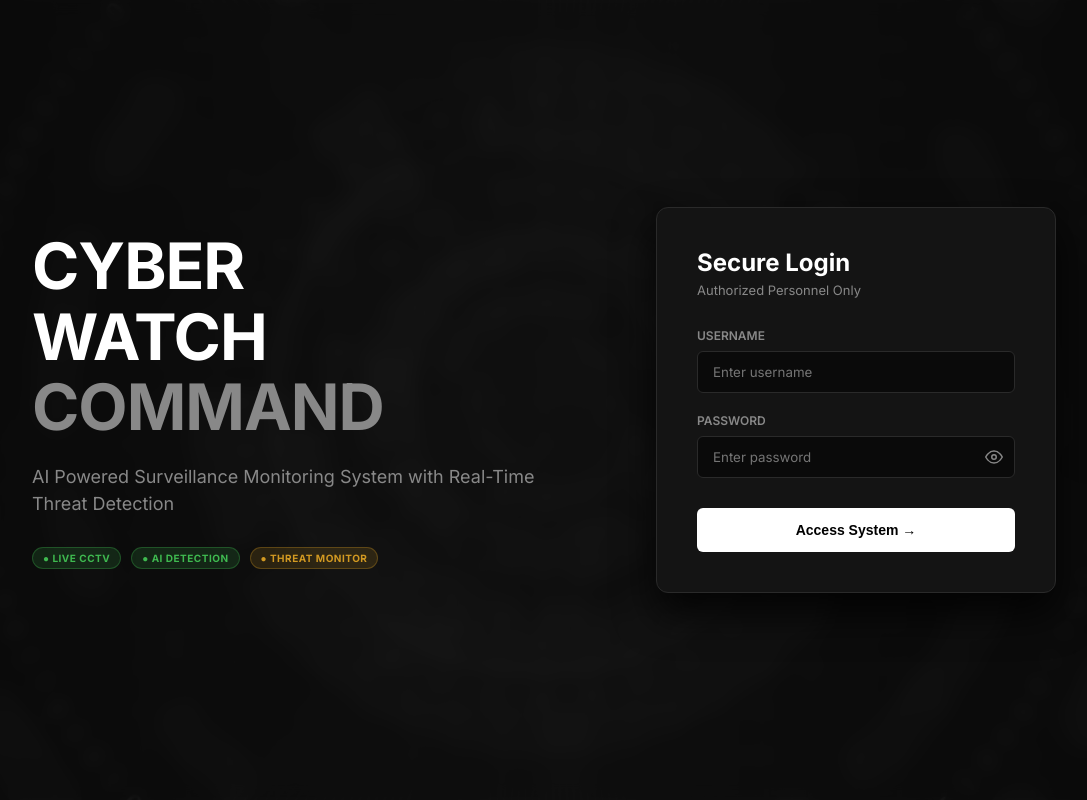
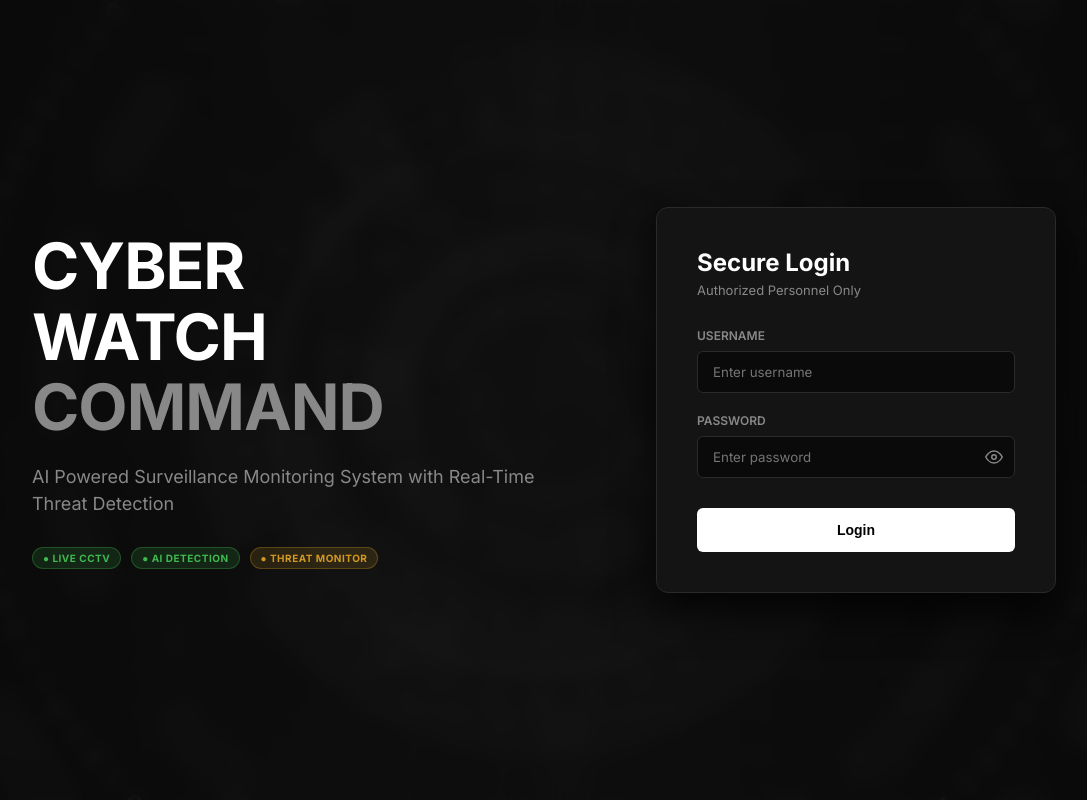
Before and after one commit to Net-Ad/Cyber-Watch, a Flask app: page / in a window 1280 px wide. Shown: the whole page, without its empty margins (96-1183 px from the left). Run offline with Flask 3, Linux system fonts and the light colour scheme; data that the repository does not hold is empty; some libraries are stand-ins or nearby versions.

Commit message:
Update login.html

```diff
--- a/templates/login.html
+++ b/templates/login.html
@@ -92,7 +92,7 @@
                     </button>
                 </div>
             </div>
-            <button type="submit" class="btn-primary">Access System →</button>
+            <button type="submit" class="btn-primary">Login</button>
         </form>
     </div>
 </div>
```
